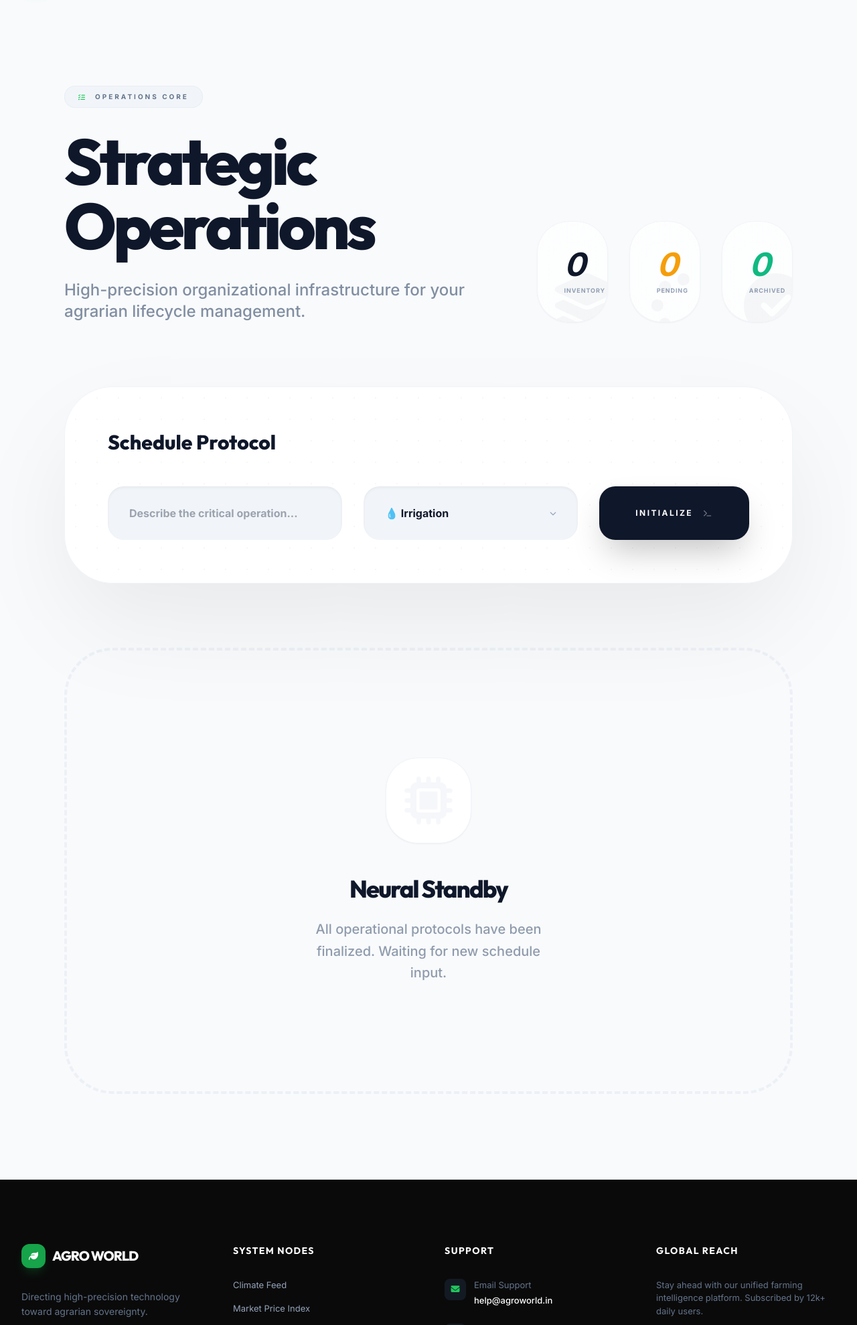
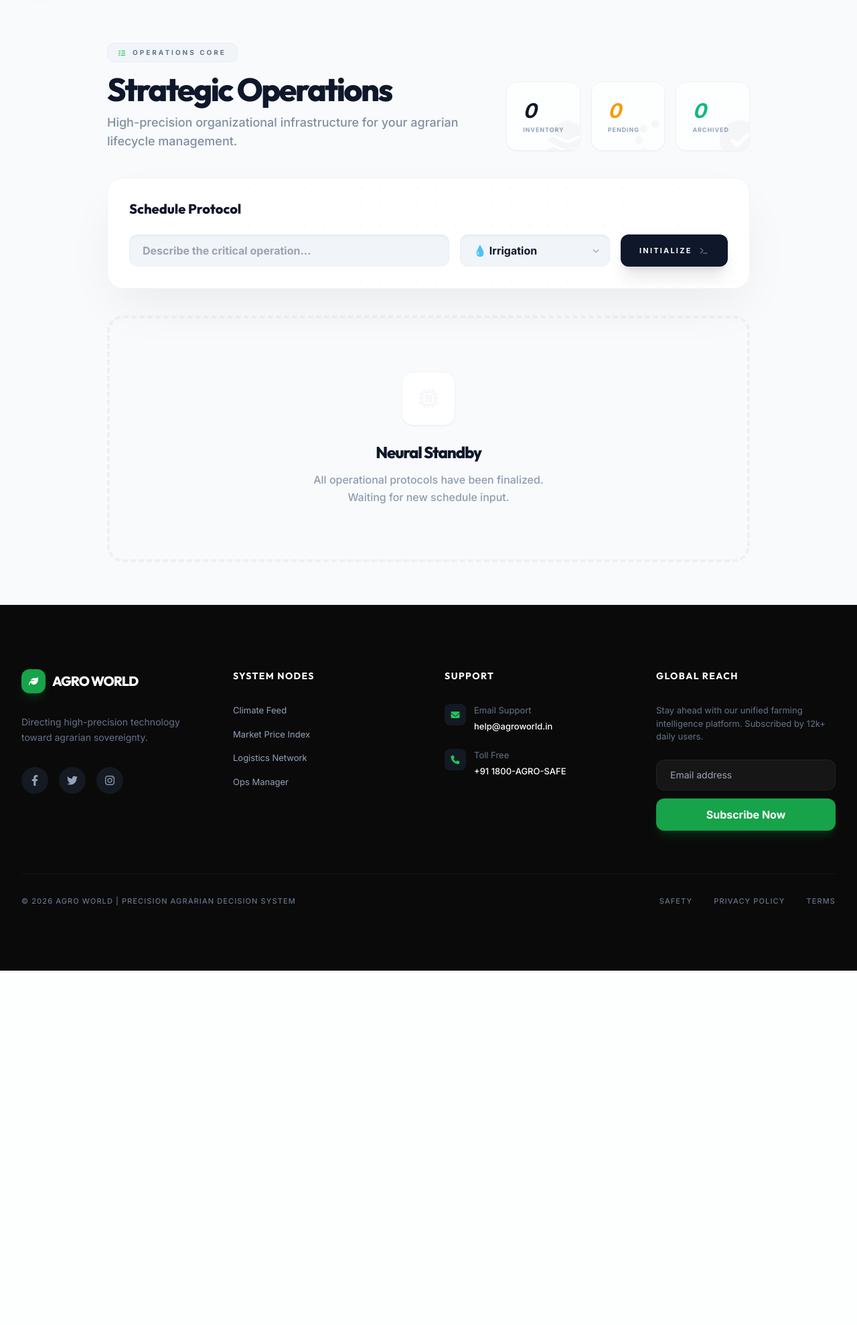
Before and after one commit to Bunnyvalluri/farming, a Flask app: page /tasks in a window 1280 px wide. Shown: the part 81-2059 px from the top of the page at 67% size. After the commit the page ends 1530 px from the top, so only its background shows below. Run offline with Flask 3, Linux system fonts and the light colour scheme; data that the repository does not hold is empty; some libraries are stand-ins or nearby versions.

Commit message:
update: apply all pending template changes

```diff
--- a/AgroWorldapp/backend/templates/tasks.html
+++ b/AgroWorldapp/backend/templates/tasks.html
@@ -1,23 +1,22 @@
 {% extends "base.html" %}
 
 {% block content %}
-<section class="py-20 md:py-32 px-4 sm:px-6 lg:px-8 max-w-6xl mx-auto min-h-screen">
+<section class="py-10 md:py-16 px-4 sm:px-6 lg:px-8 max-w-5xl mx-auto min-h-screen">
   <!-- Dashboard Stats Header -->
-  <div
-    class="mb-24 text-center lg:text-left flex flex-col lg:flex-row justify-between items-center lg:items-end gap-12">
+  <div class="mb-10 text-center lg:text-left flex flex-col lg:flex-row justify-between items-center lg:items-end gap-6">
     <div>
       <div
-        class="inline-flex items-center gap-3 px-5 py-2 bg-slate-100 text-slate-500 rounded-2xl text-[10px] font-black uppercase tracking-[0.3em] mb-8 border border-slate-200/50">
+        class="inline-flex items-center gap-2 px-4 py-1.5 bg-slate-100 text-slate-500 rounded-xl text-[10px] font-black uppercase tracking-[0.3em] mb-4 border border-slate-200/50">
         <i class="fa-solid fa-list-check text-primary-500"></i> Operations Core
       </div>
-      <h1 class="text-5xl md:text-7xl lg:text-8xl font-black text-slate-900 mb-8 tracking-tighter leading-[0.9]"
+      <h1 class="text-3xl md:text-4xl lg:text-5xl font-black text-slate-900 mb-3 tracking-tighter leading-tight"
         data-key="task_title">
         Strategic <br>
         <span class="text-transparent bg-clip-text bg-gradient-to-r from-primary-600 to-emerald-600">
           Operations
         </span>
       </h1>
-      <p class="text-lg md:text-2xl text-slate-500 font-medium leading-relaxed opacity-80 max-w-2xl"
+      <p class="text-base md:text-lg text-slate-500 font-medium leading-relaxed opacity-80 max-w-xl"
         data-key="task_desc">
         High-precision organizational infrastructure for your agrarian lifecycle management.
       </p>
@@ -27,39 +26,39 @@
     {% set completed = tasks | selectattr('is_completed', 'equalto', true) | list | length %}
     {% set pending = total - completed %}
 
-    <div class="grid grid-cols-3 gap-4 md:gap-8 w-full lg:w-auto">
+    <div class="grid grid-cols-3 gap-3 md:gap-4 w-full lg:w-auto">
       <div
-        class="bg-white/70 backdrop-blur-2xl p-6 md:p-10 rounded-[3rem] border border-slate-100 shadow-sm transition-all group overflow-hidden relative">
+        class="bg-white/70 backdrop-blur-2xl p-4 md:p-6 rounded-2xl border border-slate-100 shadow-sm transition-all group overflow-hidden relative">
         <div
-          class="absolute -right-6 -bottom-6 opacity-[0.03] group-hover:opacity-[0.08] transition-opacity duration-700">
-          <i class="fa-solid fa-layer-group text-8xl"></i>
+          class="absolute -right-4 -bottom-4 opacity-[0.03] group-hover:opacity-[0.08] transition-opacity duration-700">
+          <i class="fa-solid fa-layer-group text-6xl"></i>
         </div>
         <div
-          class="text-4xl md:text-5xl font-black text-slate-900 mb-2 group-hover:scale-110 transition-transform origin-left tracking-tighter italic">
+          class="text-2xl md:text-3xl font-black text-slate-900 mb-1 group-hover:scale-110 transition-transform origin-left tracking-tighter italic">
           {{ total }}</div>
         <p class="text-[9px] uppercase font-black tracking-widest text-slate-400" data-key="task_stat_total">Inventory
         </p>
       </div>
       <div
-        class="bg-white/70 backdrop-blur-2xl p-6 md:p-10 rounded-[3rem] border border-slate-100 shadow-sm transition-all group overflow-hidden relative">
+        class="bg-white/70 backdrop-blur-2xl p-4 md:p-6 rounded-2xl border border-slate-100 shadow-sm transition-all group overflow-hidden relative">
         <div
-          class="absolute -right-6 -bottom-6 opacity-[0.03] group-hover:opacity-[0.08] transition-opacity duration-700">
-          <i class="fa-solid fa-spinner text-8xl"></i>
+          class="absolute -right-4 -bottom-4 opacity-[0.03] group-hover:opacity-[0.08] transition-opacity duration-700">
+          <i class="fa-solid fa-spinner text-6xl"></i>
         </div>
         <div
-          class="text-4xl md:text-5xl font-black text-amber-500 mb-2 group-hover:scale-110 transition-transform origin-left tracking-tighter italic">
+          class="text-2xl md:text-3xl font-black text-amber-500 mb-1 group-hover:scale-110 transition-transform origin-left tracking-tighter italic">
           {{ pending }}</div>
         <p class="text-[9px] uppercase font-black tracking-widest text-slate-400" data-key="task_stat_pending">Pending
         </p>
       </div>
       <div
-        class="bg-white/70 backdrop-blur-2xl p-6 md:p-10 rounded-[3rem] border border-slate-100 shadow-sm transition-all group overflow-hidden relative">
+        class="bg-white/70 backdrop-blur-2xl p-4 md:p-6 rounded-2xl border border-slate-100 shadow-sm transition-all group overflow-hidden relative">
         <div
-          class="absolute -right-6 -bottom-6 opacity-[0.03] group-hover:opacity-[0.08] transition-opacity duration-700">
-          <i class="fa-solid fa-circle-check text-8xl"></i>
+          class="absolute -right-4 -bottom-4 opacity-[0.03] group-hover:opacity-[0.08] transition-opacity duration-700">
+          <i class="fa-solid fa-circle-check text-6xl"></i>
         </div>
         <div
-          class="text-4xl md:text-5xl font-black text-emerald-500 mb-2 group-hover:scale-110 transition-transform origin-left tracking-tighter italic">
+          class="text-2xl md:text-3xl font-black text-emerald-500 mb-1 group-hover:scale-110 transition-transform origin-left tracking-tighter italic">
           {{ completed }}</div>
         <p class="text-[9px] uppercase font-black tracking-widest text-slate-400" data-key="task_stat_done">Archived</p>
       </div>
@@ -68,30 +67,29 @@
 
   <!-- Add Task Terminal -->
   <div
-    class="bg-white p-10 md:p-16 rounded-[4.5rem] border border-slate-100 shadow-[0_64px_160px_-16px_rgba(0,0,0,0.08)] mb-24 relative overflow-hidden group">
+    class="bg-white p-6 md:p-8 rounded-3xl border border-slate-100 shadow-[0_32px_80px_-16px_rgba(0,0,0,0.07)] mb-10 relative overflow-hidden group">
 
     <div class="absolute inset-0 opacity-[0.03] pointer-events-none"
-      style="background-image: radial-gradient(#000 1px, transparent 1px); background-size: 32px 32px;">
+      style="background-image: radial-gradient(#000 1px, transparent 1px); background-size: 28px 28px;">
     </div>
 
-    <h3 class="flex items-center gap-5 text-3xl font-black text-slate-900 mb-12 relative z-10"
-      data-key="task_add_title">
+    <h3 class="flex items-center gap-3 text-xl font-black text-slate-900 mb-6 relative z-10" data-key="task_add_title">
       <div
-        class="w-16 h-16 bg-slate-900 text-white rounded-[1.75rem] flex items-center justify-center shadow-2xl shadow-slate-900/40 group-hover:rotate-12 transition-all duration-700">
-        <i class="fa-solid fa-code-commit text-2xl text-primary-400"></i>
+        class="w-10 h-10 bg-slate-900 text-white rounded-xl flex items-center justify-center shadow-lg shadow-slate-900/30 group-hover:rotate-12 transition-all duration-700">
+        <i class="fa-solid fa-code-commit text-sm text-primary-400"></i>
       </div>
       Schedule Protocol
     </h3>
 
-    <div class="flex flex-col lg:flex-row gap-8 relative z-10">
+    <div class="flex flex-col lg:flex-row gap-4 relative z-10">
       <div class="grow relative">
         <input type="text" id="taskInput" placeholder="Describe the critical operation..." data-key="task_input_ph"
-          class="w-full pl-8 pr-4 py-6 bg-slate-100 border-none rounded-[1.5rem] focus:ring-4 focus:ring-primary-100 transition-all outline-none font-bold text-slate-900 shadow-inner h-20">
+          class="w-full pl-5 pr-4 py-3 bg-slate-100 border-none rounded-xl focus:ring-4 focus:ring-primary-100 transition-all outline-none font-bold text-slate-900 shadow-inner h-12">
       </div>
 
-      <div class="lg:w-80 relative">
+      <div class="lg:w-56 relative">
         <select id="taskCat"
-          class="w-full pl-8 pr-12 py-6 bg-slate-100 border-none rounded-[1.5rem] focus:ring-4 focus:ring-primary-100 transition-all outline-none font-black text-slate-900 appearance-none h-20 cursor-pointer shadow-inner">
+          class="w-full pl-5 pr-10 py-3 bg-slate-100 border-none rounded-xl focus:ring-4 focus:ring-primary-100 transition-all outline-none font-black text-slate-900 appearance-none h-12 cursor-pointer shadow-inner">
           <option value="Irrigation" data-key="cat_irr">💧 Irrigation</option>
           <option value="Fertilizer" data-key="cat_fert">🧪 Fertilizer</option>
           <option value="Pests" data-key="cat_pest">🐛 Pest Control</option>
@@ -99,11 +97,11 @@
           <option value="General" data-key="cat_gen">📌 General</option>
         </select>
         <i
-          class="fa-solid fa-chevron-down absolute right-8 top-1/2 -translate-y-1/2 text-slate-400 text-[10px] pointer-events-none"></i>
+          class="fa-solid fa-chevron-down absolute right-4 top-1/2 -translate-y-1/2 text-slate-400 text-[10px] pointer-events-none"></i>
       </div>
 
       <button onclick="addTask()"
-        class="lg:w-56 py-6 bg-slate-900 hover:bg-slate-800 text-white rounded-[1.5rem] font-black text-[12px] uppercase tracking-[0.2em] shadow-2xl transition-all active:scale-95 flex items-center justify-center gap-4">
+        class="lg:w-40 py-3 bg-slate-900 hover:bg-slate-800 text-white rounded-xl font-black text-[11px] uppercase tracking-[0.2em] shadow-xl transition-all active:scale-95 flex items-center justify-center gap-3">
         <span data-key="task_add_btn">Initialize</span>
         <i class="fa-solid fa-terminal text-[10px] opacity-40"></i>
       </button>
@@ -111,61 +109,61 @@
   </div>
 
   <!-- Operational Log -->
-  <div id="taskList" class="grid grid-cols-1 gap-8">
+  <div id="taskList" class="grid grid-cols-1 gap-4">
     {% if tasks %}
     {% for task in tasks %}
     {% set cat_color = 'blue' if task.category == 'Irrigation' else 'purple' if task.category == 'Fertilizer' else
     'rose' if task.category == 'Pests' else 'amber' if task.category == 'Harvest' else 'emerald' %}
 
     <div
-      class="group flex flex-col sm:flex-row items-start sm:items-center justify-between p-10 bg-white rounded-[3.5rem] border border-slate-100 shadow-sm hover:shadow-[0_48px_120px_-24px_rgba(0,0,0,0.06)] transition-all duration-700 relative overflow-hidden {% if task.is_completed %}opacity-60 grayscale-[0.5]{% endif %}">
+      class="group flex flex-col sm:flex-row items-start sm:items-center justify-between p-5 bg-white rounded-2xl border border-slate-100 shadow-sm hover:shadow-[0_24px_60px_-12px_rgba(0,0,0,0.06)] transition-all duration-700 relative overflow-hidden {% if task.is_completed %}opacity-60 grayscale-[0.5]{% endif %}">
 
-      <div class="flex items-center gap-10 grow w-full">
+      <div class="flex items-center gap-5 grow w-full">
         <!-- Status Toggle -->
         <button onclick="toggleTask('{{ task.id }}')"
-          class="w-16 h-16 rounded-[1.75rem] border-[3px] transition-all duration-700 shrink-0 flex items-center justify-center group/check
-            {% if task.is_completed %} bg-emerald-500 border-emerald-500 shadow-2xl shadow-emerald-500/40 {% else %} border-slate-100 bg-slate-50 hover:border-primary-400 hover:bg-white {% endif %}">
+          class="w-10 h-10 rounded-xl border-2 transition-all duration-700 shrink-0 flex items-center justify-center group/check
+            {% if task.is_completed %} bg-emerald-500 border-emerald-500 shadow-lg shadow-emerald-500/30 {% else %} border-slate-200 bg-slate-50 hover:border-primary-400 hover:bg-white {% endif %}">
           <i
-            class="fa-solid fa-check text-white text-2xl transition-all duration-700 {% if task.is_completed %} scale-110 opacity-100 {% else %} scale-50 opacity-0 group-hover/check:opacity-30 {% endif %}"></i>
+            class="fa-solid fa-check text-white text-sm transition-all duration-700 {% if task.is_completed %} scale-110 opacity-100 {% else %} scale-50 opacity-0 group-hover/check:opacity-30 {% endif %}"></i>
         </button>
 
         <div class="grow min-w-0">
           <h4
-            class="text-2xl font-black text-slate-900 mb-4 truncate transition-all tracking-tight {% if task.is_completed %} line-through text-slate-400 {% endif %}">
+            class="text-base font-black text-slate-900 mb-1.5 truncate transition-all tracking-tight {% if task.is_completed %} line-through text-slate-400 {% endif %}">
             {{ task.title }}
           </h4>
-          <div class="flex flex-wrap items-center gap-6">
+          <div class="flex flex-wrap items-center gap-3">
             <span
-              class="px-6 py-2 bg-{{ cat_color }}-50 text-{{ cat_color }}-600 text-[9px] font-black uppercase tracking-[0.3em] rounded-xl border border-{{ cat_color }}-100/50"
+              class="px-3 py-1 bg-{{ cat_color }}-50 text-{{ cat_color }}-600 text-[9px] font-black uppercase tracking-[0.3em] rounded-lg border border-{{ cat_color }}-100/50"
               data-key="{{ task.category }}">
               {{ task.category }}
             </span>
-            <span class="text-[10px] font-black text-slate-300 flex items-center gap-3 uppercase tracking-widest">
+            <span class="text-[10px] font-black text-slate-300 flex items-center gap-2 uppercase tracking-widest">
               <i class="fa-solid fa-clock-rotate-left opacity-60"></i> {{ task.created_at.strftime('%d %b • %H:%M') }}
             </span>
           </div>
         </div>
       </div>
 
-      <div class="flex items-center gap-6 mt-8 sm:mt-0 ml-auto sm:ml-8 shrink-0">
+      <div class="flex items-center gap-3 mt-4 sm:mt-0 ml-auto sm:ml-4 shrink-0">
         <button onclick="deleteTask('{{ task.id }}')"
-          class="w-14 h-14 rounded-2xl bg-slate-50 text-slate-400 flex items-center justify-center hover:bg-rose-50 hover:text-rose-600 transition-all sm:opacity-0 group-hover:opacity-100 border border-transparent hover:border-rose-100">
-          <i class="fa-solid fa-trash-can text-base"></i>
+          class="w-9 h-9 rounded-xl bg-slate-50 text-slate-400 flex items-center justify-center hover:bg-rose-50 hover:text-rose-600 transition-all sm:opacity-0 group-hover:opacity-100 border border-transparent hover:border-rose-100">
+          <i class="fa-solid fa-trash-can text-sm"></i>
         </button>
       </div>
     </div>
     {% endfor %}
     {% else %}
     <div
-      class="text-center py-40 bg-slate-50/50 rounded-[4.5rem] border-4 border-dashed border-slate-200/50 group transition-all duration-1000 hover:bg-white hover:border-primary-100">
+      class="text-center py-20 bg-slate-50/50 rounded-3xl border-4 border-dashed border-slate-200/50 group transition-all duration-1000 hover:bg-white hover:border-primary-100">
       <div
-        class="w-32 h-32 bg-white border border-slate-100 text-slate-200 rounded-[3rem] flex items-center justify-center mx-auto mb-12 shadow-sm group-hover:scale-110 group-hover:rotate-6 transition-all duration-700">
+        class="w-20 h-20 bg-white border border-slate-100 text-slate-200 rounded-2xl flex items-center justify-center mx-auto mb-6 shadow-sm group-hover:scale-110 group-hover:rotate-6 transition-all duration-700">
         <i
-          class="fa-solid fa-microchip text-[4.5rem] opacity-30 group-hover:text-primary-600 group-hover:opacity-100 transition-all"></i>
+          class="fa-solid fa-microchip text-3xl opacity-30 group-hover:text-primary-600 group-hover:opacity-100 transition-all"></i>
       </div>
-      <h3 class="text-4xl font-black text-slate-900 mb-6 tracking-tighter" data-key="task_empty_title">Neural Standby
+      <h3 class="text-2xl font-black text-slate-900 mb-3 tracking-tighter" data-key="task_empty_title">Neural Standby
       </h3>
-      <p class="text-slate-500 font-medium text-xl leading-relaxed max-w-sm mx-auto opacity-70"
+      <p class="text-slate-500 font-medium text-base leading-relaxed max-w-sm mx-auto opacity-70"
         data-key="task_empty_desc">All operational protocols have been finalized. Waiting for new schedule input.</p>
     </div>
     {% endif %}
```
